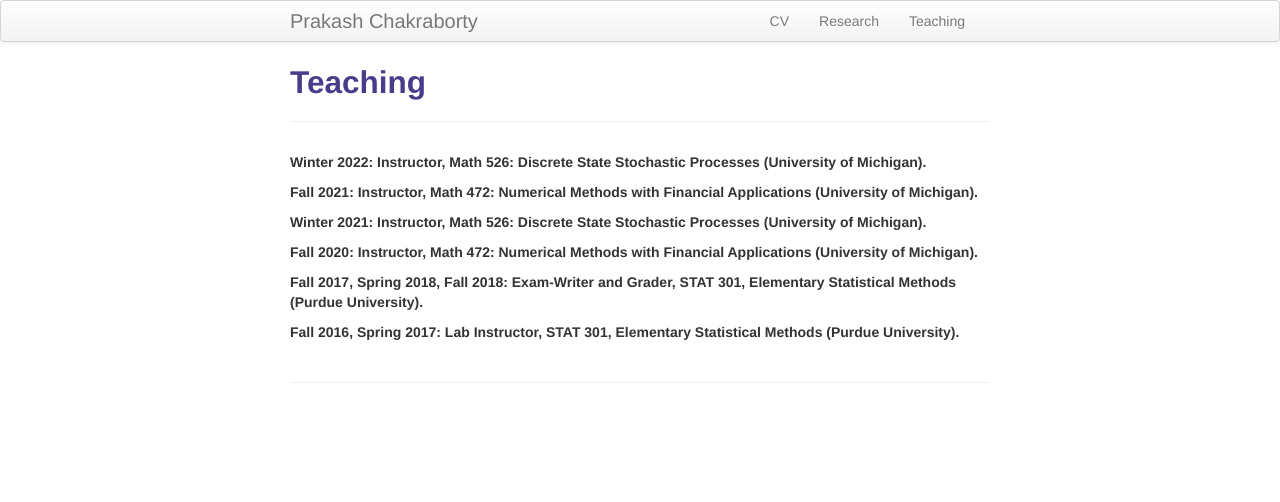
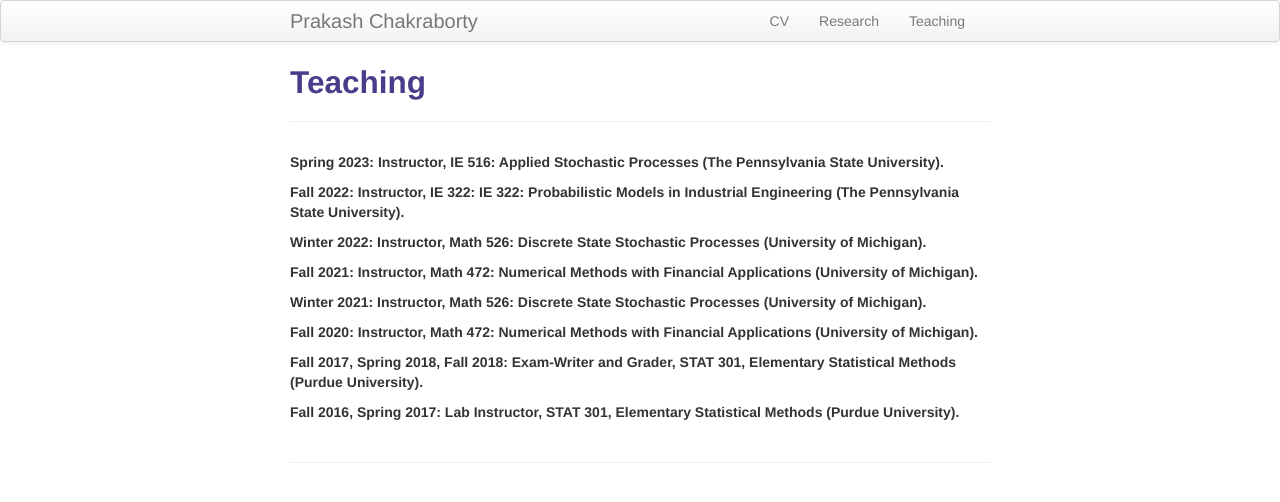
Before and after one commit to prakashchakraborty/prakashchakraborty.github.io, a Jekyll site: the page built from pages/teaching.md, in a window 1280 px wide. Shown: the top 502 px of the page. Built offline with Jekyll 4.4.1, drawn with Linux system fonts in a browser that asks for light colours.

Commit message:
Update teaching.md

```diff
--- a/pages/teaching.md
+++ b/pages/teaching.md
@@ -3,6 +3,9 @@ layout: page
 title: Teaching
 description: Prakash Chakraborty's teaching
 ---
+**Spring 2023: Instructor, IE 516: Applied Stochastic Processes (The Pennsylvania State University).**
+
+**Fall 2022: Instructor, IE 322: IE 322: Probabilistic Models in Industrial Engineering (The Pennsylvania State University).**
 
 **Winter 2022: Instructor, Math 526: Discrete State Stochastic Processes (University of Michigan).**
 
```
